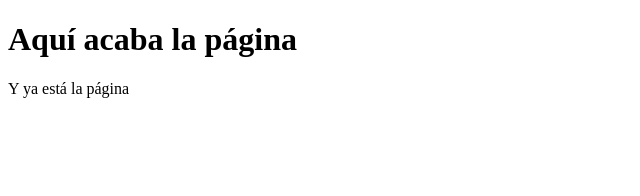
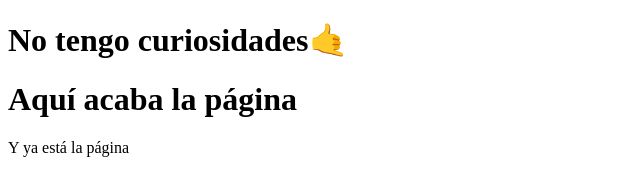
Before and after one commit to AngelVal06/Tarea1Lenguaje, a plain HTML site: page Curiosidades.html in a window 1280 px wide. Shown: the whole page, without its empty margins (0-640 px from the left). Drawn offline with Linux system fonts and the light colour scheme.

Commit message:
Página 2º versión

```diff
--- a/Curiosidades.html
+++ b/Curiosidades.html
@@ -5,7 +5,7 @@
     <title>Mi página web</title>
 </head>
 <body>
-
+<h1>No tengo curiosidades🤙</h1>
 </body>
 <footer>
   <h1>Aquí acaba la página</h1>
```
Also changed, not shown: Blog.html (+1 -1 lines).
